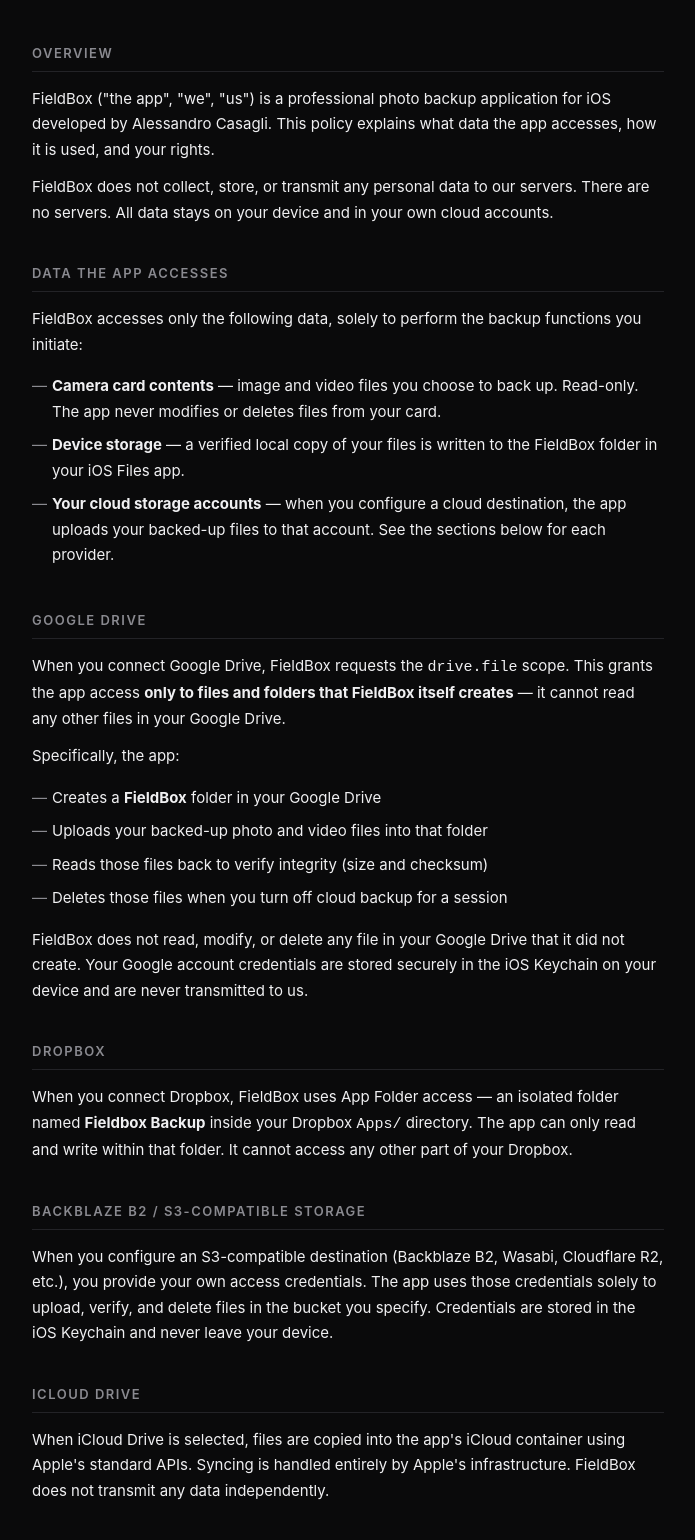
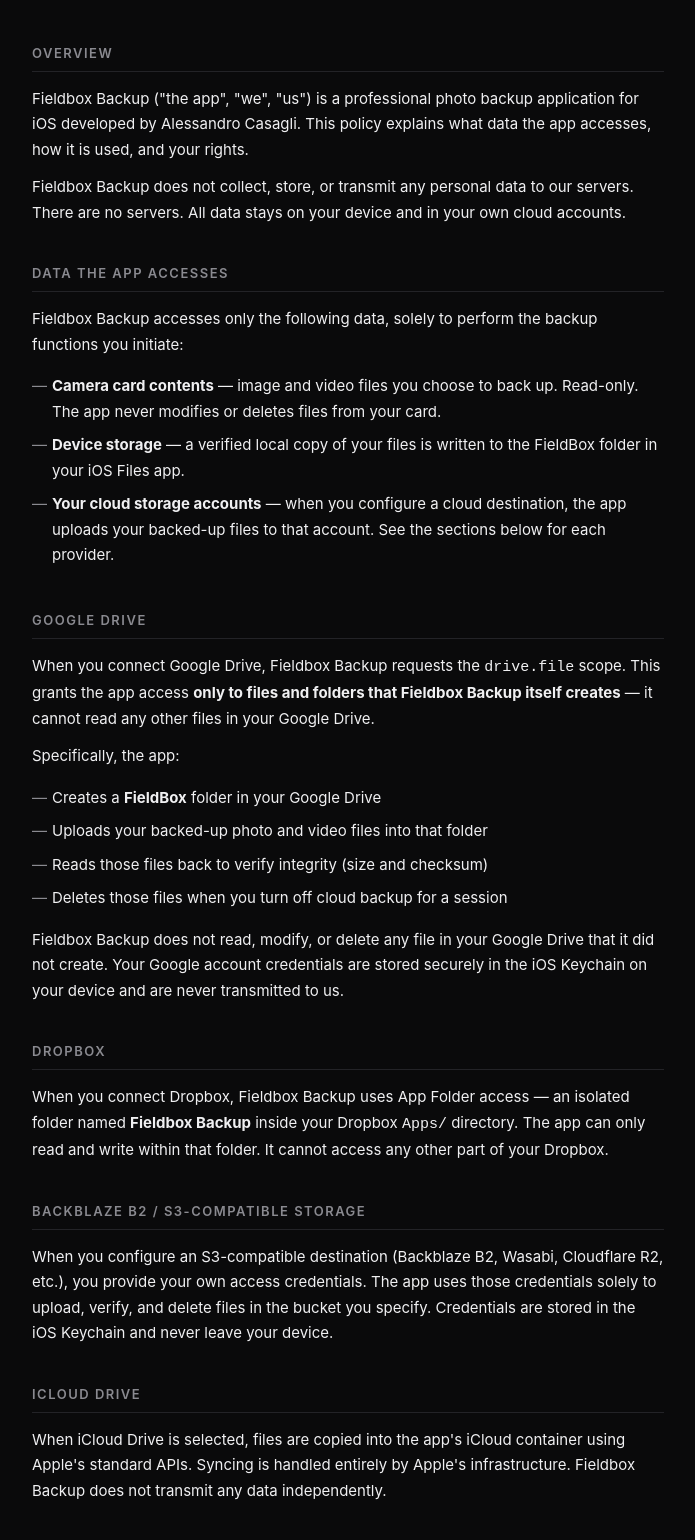
Before and after one commit to cinghialino/fieldbox-website, a plain HTML site: page privacy.html in a window 1280 px wide. Shown: the part 235-1775 px from the top of the page, without its empty margins (292-987 px from the left). Drawn offline with Linux system fonts and the light colour scheme.

Commit message:
Rename app to "Fieldbox Backup" across site for search discoverability
Renames the app/brand name in index.html (title, wordmark, intro) and
privacy.html (title, headers, body, footer). Aligns with the registered
Google OAuth app name "Fieldbox". Literal folder-name references
(FieldBox folder in Google Drive / iOS Files) are kept as-is since they
match what the app actually creates.

```diff
--- a/privacy.html
+++ b/privacy.html
@@ -3,7 +3,7 @@
 <head>
   <meta charset="UTF-8">
   <meta name="viewport" content="width=device-width, initial-scale=1.0">
-  <title>Privacy Policy — FieldBox</title>
+  <title>Privacy Policy — Fieldbox Backup</title>
   <style>
     *, *::before, *::after { box-sizing: border-box; margin: 0; padding: 0; }
 
@@ -159,7 +159,7 @@
 
   <header>
     <div class="wordmark">
-      <a href="/">FieldBox</a>
+      <a href="/">Fieldbox Backup</a>
       <span>3 · 2 · 1 Backup</span>
     </div>
   </header>
@@ -171,13 +171,13 @@
 
     <section>
       <h2>Overview</h2>
-      <p>FieldBox ("the app", "we", "us") is a professional photo backup application for iOS developed by Alessandro Casagli. This policy explains what data the app accesses, how it is used, and your rights.</p>
-      <p>FieldBox does not collect, store, or transmit any personal data to our servers. There are no servers. All data stays on your device and in your own cloud accounts.</p>
+      <p>Fieldbox Backup ("the app", "we", "us") is a professional photo backup application for iOS developed by Alessandro Casagli. This policy explains what data the app accesses, how it is used, and your rights.</p>
+      <p>Fieldbox Backup does not collect, store, or transmit any personal data to our servers. There are no servers. All data stays on your device and in your own cloud accounts.</p>
     </section>
 
     <section>
       <h2>Data the App Accesses</h2>
-      <p>FieldBox accesses only the following data, solely to perform the backup functions you initiate:</p>
+      <p>Fieldbox Backup accesses only the following data, solely to perform the backup functions you initiate:</p>
       <ul>
         <li><strong>Camera card contents</strong> — image and video files you choose to back up. Read-only. The app never modifies or deletes files from your card.</li>
         <li><strong>Device storage</strong> — a verified local copy of your files is written to the FieldBox folder in your iOS Files app.</li>
@@ -187,7 +187,7 @@
 
     <section>
       <h2>Google Drive</h2>
-      <p>When you connect Google Drive, FieldBox requests the <code>drive.file</code> scope. This grants the app access <strong>only to files and folders that FieldBox itself creates</strong> — it cannot read any other files in your Google Drive.</p>
+      <p>When you connect Google Drive, Fieldbox Backup requests the <code>drive.file</code> scope. This grants the app access <strong>only to files and folders that Fieldbox Backup itself creates</strong> — it cannot read any other files in your Google Drive.</p>
       <p>Specifically, the app:</p>
       <ul>
         <li>Creates a <strong>FieldBox</strong> folder in your Google Drive</li>
@@ -195,12 +195,12 @@
         <li>Reads those files back to verify integrity (size and checksum)</li>
         <li>Deletes those files when you turn off cloud backup for a session</li>
       </ul>
-      <p>FieldBox does not read, modify, or delete any file in your Google Drive that it did not create. Your Google account credentials are stored securely in the iOS Keychain on your device and are never transmitted to us.</p>
+      <p>Fieldbox Backup does not read, modify, or delete any file in your Google Drive that it did not create. Your Google account credentials are stored securely in the iOS Keychain on your device and are never transmitted to us.</p>
     </section>
 
     <section>
       <h2>Dropbox</h2>
-      <p>When you connect Dropbox, FieldBox uses App Folder access — an isolated folder named <strong>Fieldbox Backup</strong> inside your Dropbox <code>Apps/</code> directory. The app can only read and write within that folder. It cannot access any other part of your Dropbox.</p>
+      <p>When you connect Dropbox, Fieldbox Backup uses App Folder access — an isolated folder named <strong>Fieldbox Backup</strong> inside your Dropbox <code>Apps/</code> directory. The app can only read and write within that folder. It cannot access any other part of your Dropbox.</p>
     </section>
 
     <section>
@@ -210,7 +210,7 @@
 
     <section>
       <h2>iCloud Drive</h2>
-      <p>When iCloud Drive is selected, files are copied into the app's iCloud container using Apple's standard APIs. Syncing is handled entirely by Apple's infrastructure. FieldBox does not transmit any data independently.</p>
+      <p>When iCloud Drive is selected, files are copied into the app's iCloud container using Apple's standard APIs. Syncing is handled entirely by Apple's infrastructure. Fieldbox Backup does not transmit any data independently.</p>
     </section>
 
     <section>
@@ -237,7 +237,7 @@
 
     <section>
       <h2>Children's Privacy</h2>
-      <p>FieldBox is a professional tool intended for adults. We do not knowingly collect any information from children under 13.</p>
+      <p>Fieldbox Backup is a professional tool intended for adults. We do not knowingly collect any information from children under 13.</p>
     </section>
 
     <section>
@@ -254,7 +254,7 @@
   <footer>
     <p>
       &copy; 2026 Alessandro Casagli &nbsp;·&nbsp;
-      <a href="/">FieldBox</a> &nbsp;·&nbsp;
+      <a href="/">Fieldbox Backup</a> &nbsp;·&nbsp;
       <a href="mailto:casagli@gmail.com">Contact</a>
     </p>
   </footer>
```
Also changed, not shown: index.html (+3 -3 lines).
